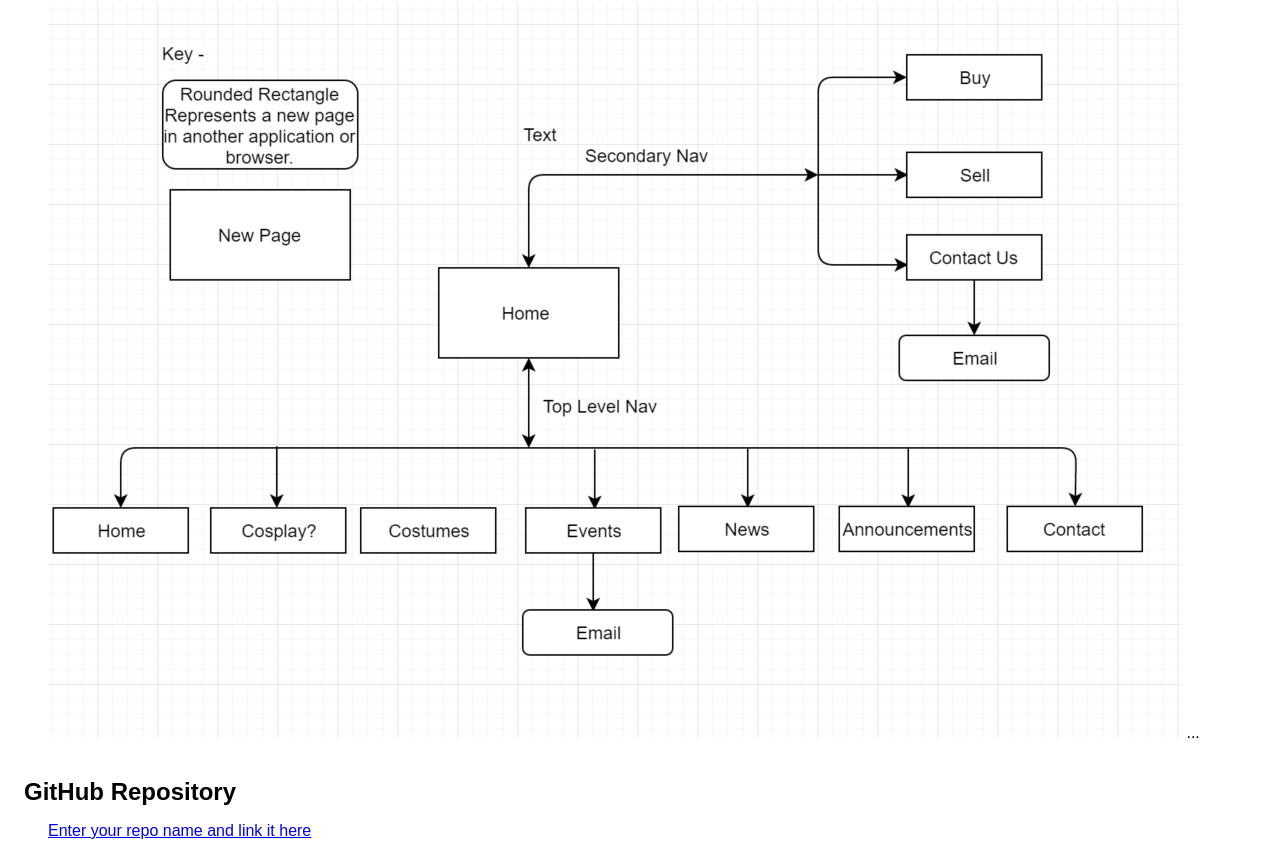
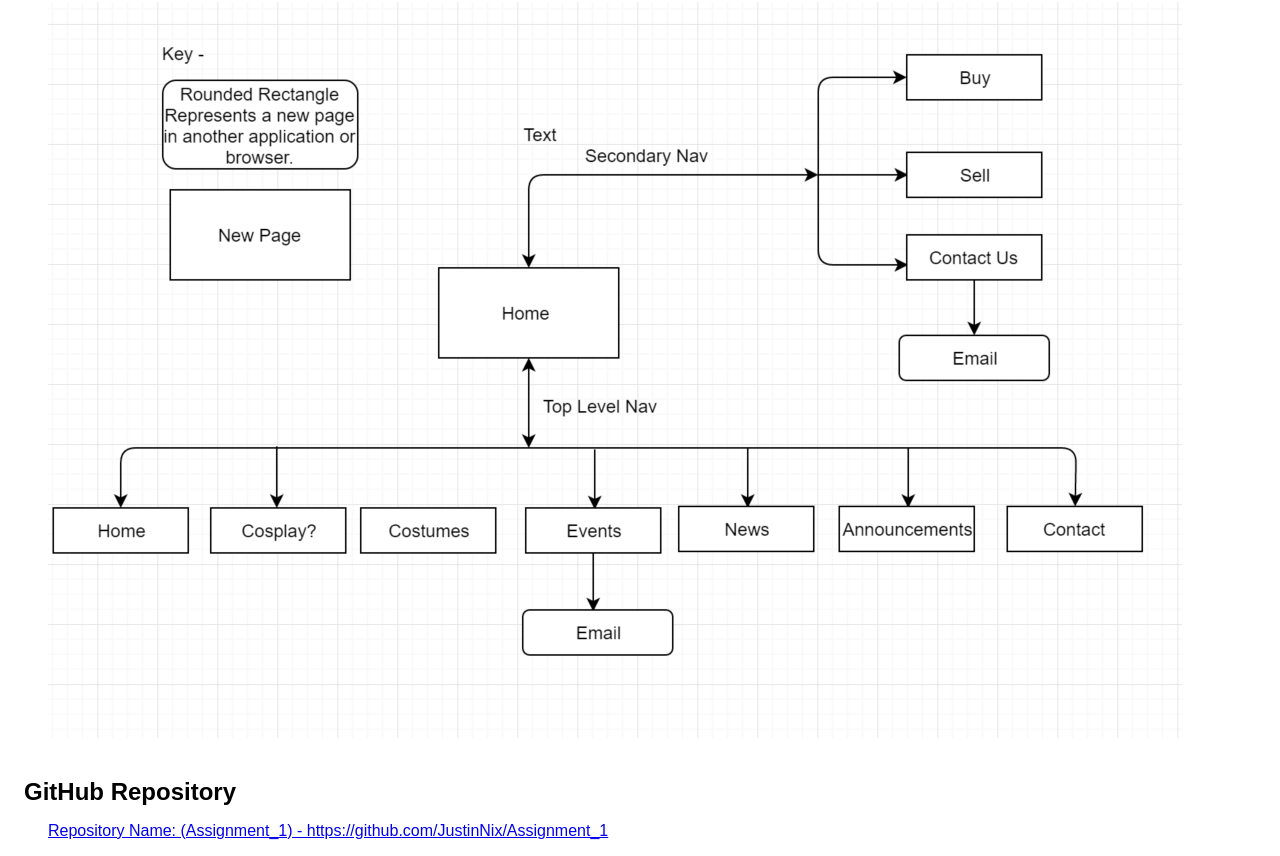
Before and after one commit to JustinNix/Assignment_1, a plain HTML site: page plan.html in a window 1280 px wide. Shown: the part 738-1594 px from the top of the page. Drawn offline with Linux system fonts and the light colour scheme.

Commit message:
linking repositry

```diff
--- a/plan.html
+++ b/plan.html
@@ -1,7 +1,7 @@
 <!doctype html>
 <html>
 <head>
-<title>A1 Project Plan for ?Student Name?</title>
+<title>A1 Project Plan for Justin Nix</title>
   <meta http-equiv="Content-Type" content="text/html; charset=iso-8859-1">
   <style type="text/css">
     body { font-family: Arial; margin-left: 3em; }
@@ -13,7 +13,7 @@
 <body>
 <h1>CP1406 - Assignment 1 - Project Plan - CossiePlay</h1>
 <p><strong>Name:</strong> Justin Nix<br>
-<strong>Login:</strong> ...</p>
+<strong>Login:</strong>  jc428352 </p>
 <h2>Goals</h2>
 <p>The purpose of the website is to increase the number of participants that attend the monthly "CossiePlay Party", become more known to their target audience and to additionally increase the number of costumes created each week. Furthermore, CossiePlay wants to change its target audience from a mid age bracket to younger kids in highschool and young adults in order to help achieve this goal. This will benefit the client as their business will receive greater income and profit more.</p>
 <h2>Success Evaluation</h2>
@@ -21,9 +21,9 @@
 <h2>Target Audience</h2>
 <p>The site designed will aim to target a younger age bracket, that is, people who are in high school (15-18) and younger adults (18-25).<br> Additionally, out of this group, the audience will further be narrowed down to specific characterstics held by people. These characteristics include people who are; into comics, fantasy, roll play ect, unique and like to be different to social norms and love expressing themselves.<br> With this in mind, I will specifically cater the wesbite to accomodate to this audience, by attempting to make the information provided by the client into what appears as less dense information as younger users dont like reading. Furthermore, I will include as many pictures as possible and implement as many accelerators as possible/ metaphors.</p>
 <h2>Site Flowchart (Structure Diagram)</h2>
-<p><img src='images/Site_Flow.png' alt="Site Flowchart"> ... </p>
+<p><img src='images/Site_Flow.png' alt="Site Flowchart">  </p>
 <h2>GitHub Repository</h2>
-<p><a href="http://github.com/...">Enter your repo name and link it here</a></p>
+<p><a href="https://github.com/JustinNix/Assignment_1">Repository Name: (Assignment_1) - https://github.com/JustinNix/Assignment_1</a></p>
 </body>
 </html>
 
```
